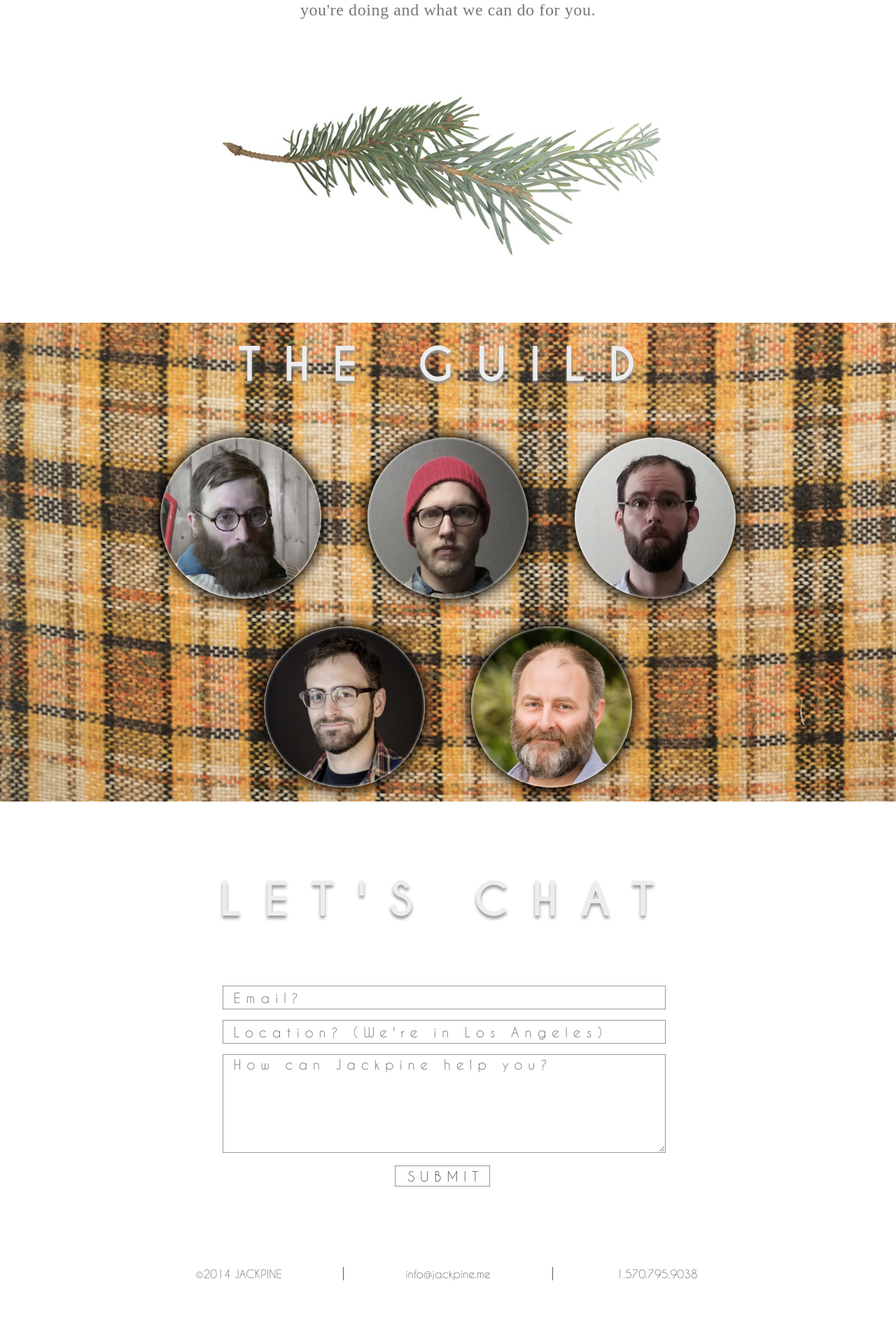
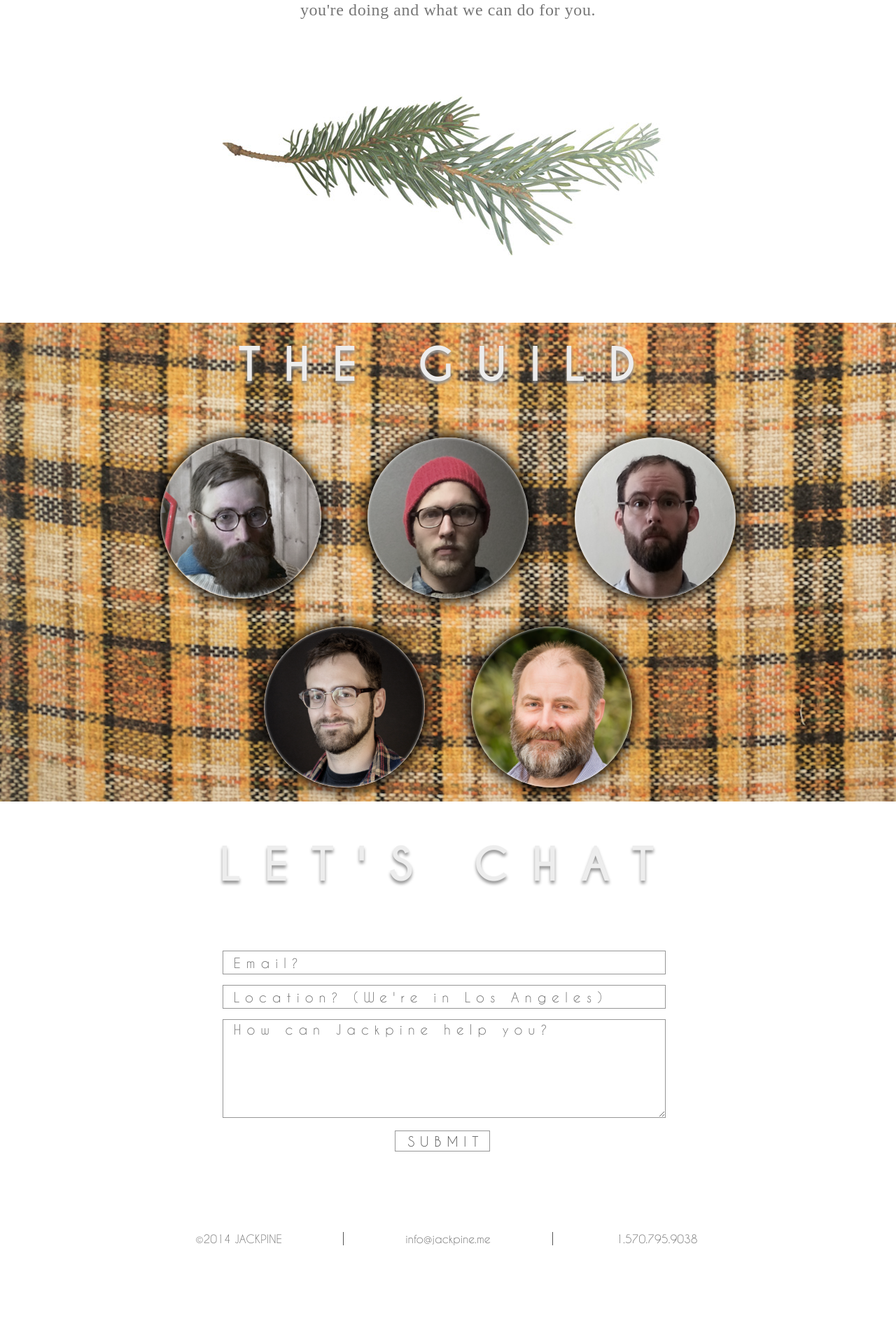
Before and after one commit to jackpine/jackpine.github.com, a Jekyll site: the page built from index.html, in a window 1280 px wide. Shown: the part 1232-3152 px from the top of the page at 70% size. Built offline with Jekyll 4.4.1, drawn with Linux system fonts in a browser that asks for light colours; Markdown is read by kramdown in place of the engine named in the settings; after the commit the page ends 3102 px from its top, so only the background shows below that.

Commit message:
compensate for padding in guild

```diff
--- a/css/style.scss
+++ b/css/style.scss
@@ -250,7 +250,7 @@ section {
   //needed for absolutely positioned cones
   position: relative;
   h1 {
-    margin-top: 80px;
+    margin-top: 20px;
     margin-bottom: 80px;
   }
   form {
```
